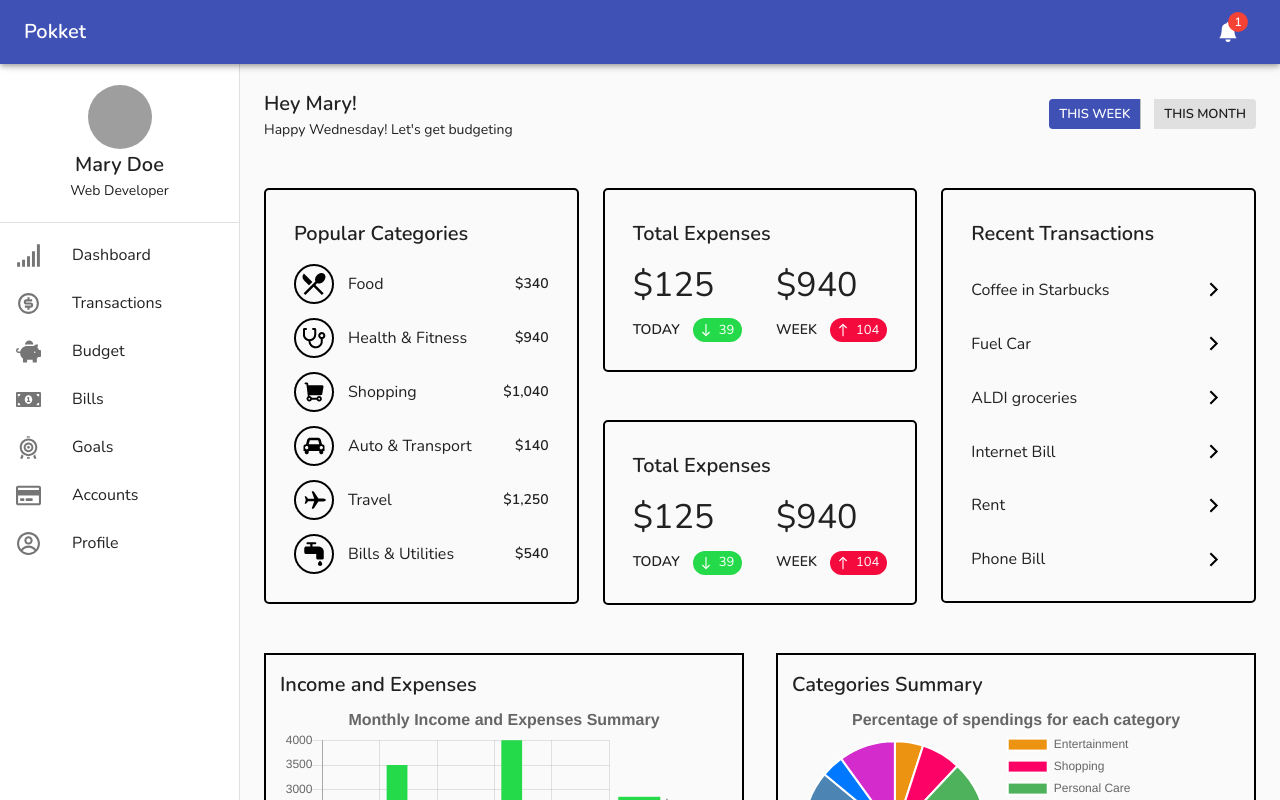
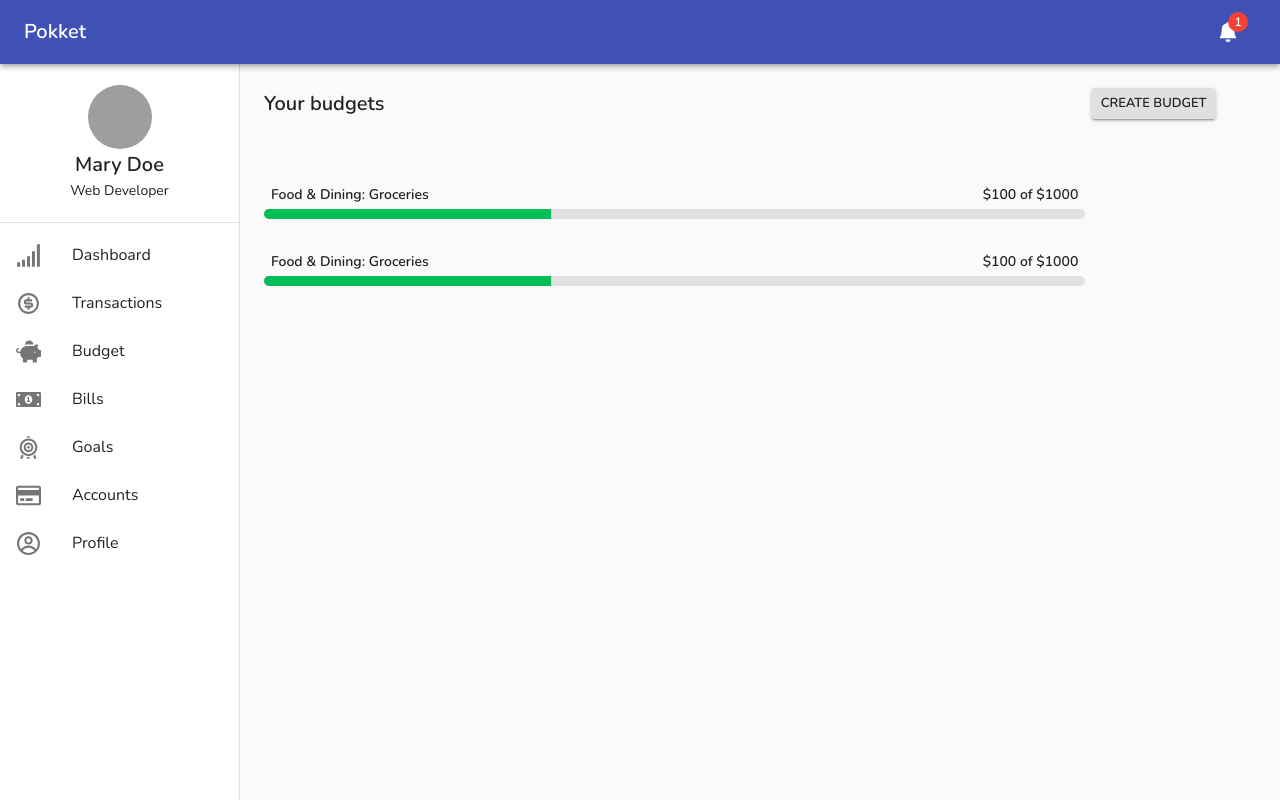
Before and after one commit to joshuabgutierrez/pokket, a React (Create React App) app in the folder pokket-front-end/: page /budget in a window 1280 px wide. Before the commit this address led to /dashboard. Shown: the top 800 px of the page. Built offline with nearby package versions, Linux system fonts and the light colour scheme; grey boxes are pictures that could not be loaded.

Commit message:
Budget UI

```diff
--- /dev/null
+++ b/pokket-front-end/src/components/Budget/BudgetDetails.js
@@ -0,0 +1,50 @@
+import React from 'react';
+import { LinearProgress, makeStyles, Typography } from '@material-ui/core';
+import styled from 'styled-components';
+import { PropTypes } from 'prop-types';
+
+const StyledLinearProgressBar = styled(LinearProgress)`
+    height: 10px;
+    border-radius: 10px;
+    background-color: rgba(0,0,0,0.1);
+`;
+
+const StyledDetails = styled.section`
+	margin-bottom: 0.2em;
+	padding: 0 0.5em;
+	display: flex;
+	justify-content: space-between;
+	align-items: center;
+`;
+
+const useStyles = makeStyles({
+	barColorPrimary: {
+		backgroundColor: (props) =>
+			props.status === 'normal' ? '#00BD56' : props.status === 'warning' ? '#FAA613' : '#FF3C38'
+	}
+});
+
+// Customized Progress Linear Bar
+function LinearBar(props) {
+	const { color, ...other } = props;
+	const classes = useStyles(props);
+	return <StyledLinearProgressBar classes={{ barColorPrimary: classes.barColorPrimary }} {...other} />;
+}
+
+function BudgetDetails() {
+	return (
+		<div>
+			<StyledDetails>
+				<Typography variant="subtitle2">Food & Dining: Groceries</Typography>
+				<Typography variant="subtitle2">$100 of $1000</Typography>
+			</StyledDetails>
+			<LinearBar value={35} status="normal" variant="determinate" />
+		</div>
+	);
+}
+
+LinearBar.propTypes = {
+	status: PropTypes.oneOf([ 'normal', 'warning', 'danger' ])
+};
+
+export default BudgetDetails;
--- /dev/null
+++ b/pokket-front-end/src/components/Budget/BudgetList.js
@@ -0,0 +1,20 @@
+import React from 'react';
+import { Grid } from '@material-ui/core';
+import BudgetDetails from './BudgetDetails';
+
+function BudgetList() {
+	return (
+		<React.Fragment>
+			<Grid container spacing={4}>
+				<Grid item xs={12} sm={10} md={10} lg={10}>
+					<BudgetDetails />
+				</Grid>
+				<Grid item xs={12} sm={10} md={10} lg={10}>
+					<BudgetDetails />
+				</Grid>
+			</Grid>
+		</React.Fragment>
+	);
+}
+
+export default BudgetList;
--- /dev/null
+++ b/pokket-front-end/src/components/Budget/Main.js
@@ -0,0 +1,31 @@
+import React from 'react';
+import Typography from '@material-ui/core/Typography';
+import Button from '@material-ui/core/Button';
+import { Grid } from '@material-ui/core';
+import BudgetList from './BudgetList';
+
+function Main() {
+	return (
+		<div>
+			<Grid container spacing={8}>
+				<Grid item xs={12} sm={12} md={12} lg={12}>
+					<Grid container justify="space-between">
+						<Grid item xs={4} sm={3} md={2} lg={2}>
+							<Typography variant="h6">Your budgets</Typography>
+						</Grid>
+						<Grid item xs={4} sm={3} md={2} lg={2}>
+							<Button variant="contained" size="small">
+								Create Budget
+							</Button>
+						</Grid>
+					</Grid>
+				</Grid>
+				<Grid item xs={12} sm={12} md={12} lg={12}>
+					<BudgetList />
+				</Grid>
+			</Grid>
+		</div>
+	);
+}
+
+export default Main;
--- a/pokket-front-end/src/components/Home/Home.js
+++ b/pokket-front-end/src/components/Home/Home.js
@@ -3,10 +3,11 @@ import PropTypes from 'prop-types';
 import CssBaseline from '@material-ui/core/CssBaseline';
 import { makeStyles } from '@material-ui/core/styles';
 import { Switch, Route, Redirect } from 'react-router-dom';
-import Dashboard from '../Dashboard/Main';
-import Transactions from '../Transactions/Main';
+import Dashboard from '../../pages/Dashboard';
+import Transactions from '../../pages/Transactions';
 import Navbar from '../Navbar/Navbar';
 import Sidebar from '../Sidebar/Sidebar';
+import Budget from '../../pages/Budget';
 
 const drawerWidth = 240;
 
@@ -54,6 +55,9 @@ function Home() {
 					<Route exact path="/transactions">
 						<Transactions />
 					</Route>
+					<Route exact path="/budget">
+						<Budget />
+					</Route>
 					<Redirect to="/dashboard" />
 				</Switch>
 			</main>
--- /dev/null
+++ b/pokket-front-end/src/pages/Budget.js
@@ -0,0 +1,12 @@
+import React from 'react';
+import Main from '../components/Budget/Main';
+
+function Budget() {
+	return (
+		<div>
+			<Main />
+		</div>
+	);
+}
+
+export default Budget;
--- /dev/null
+++ b/pokket-front-end/src/pages/Dashboard.js
@@ -0,0 +1,12 @@
+import React from 'react';
+import Main from '../components/Dashboard/Main';
+
+function Dashboard() {
+	return (
+		<React.Fragment>
+			<Main />
+		</React.Fragment>
+	);
+}
+
+export default Dashboard;
--- /dev/null
+++ b/pokket-front-end/src/pages/Transactions.js
@@ -0,0 +1,12 @@
+import React from 'react';
+import Main from '../components/Transactions/Main';
+
+function Transactions() {
+	return (
+		<React.Fragment>
+			<Main />
+		</React.Fragment>
+	);
+}
+
+export default Transactions;
```
